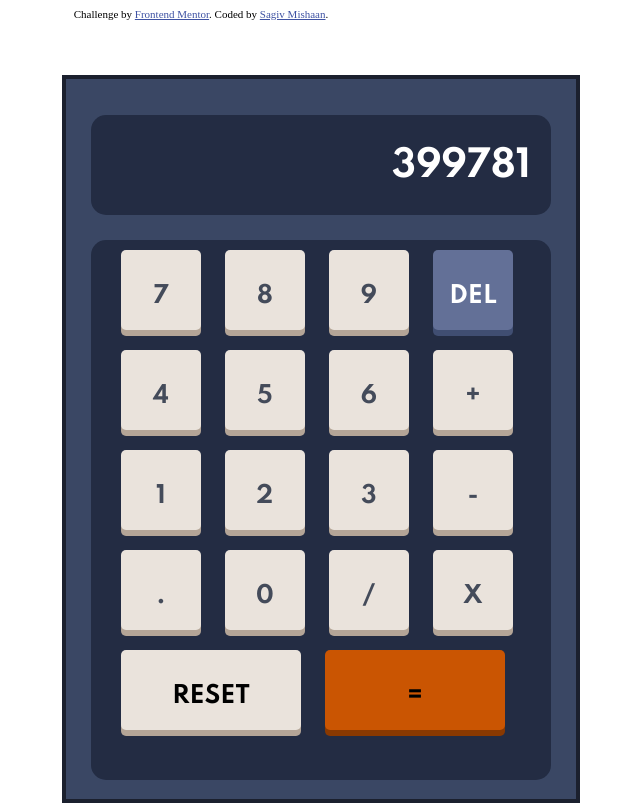
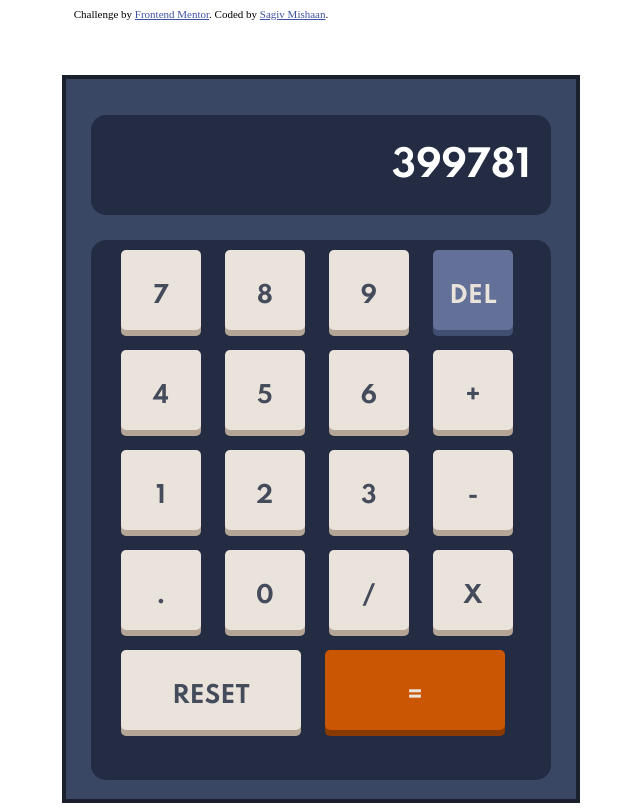
Before and after one commit to sagivmis/Calculator, a PHP site: page / in a window 1280 px wide. Shown: the whole page, without its empty margins (439-1079 px from the left). Run offline with PHP 8.4, Linux system fonts and the light colour scheme.

Commit message:
[Update] style.css

```diff
--- a/style.css
+++ b/style.css
@@ -79,6 +79,7 @@
   position: relative;
   display: inline-block;
   background-color: hsl(225, 21%, 49%);
+  color: hsl(30, 25%, 89%);
   width: 80px;
   height: 80px;
   left: 20px;
@@ -106,6 +107,7 @@
   left: 20px;
   border-radius: 5px;
   margin: 10px;
+  color: hsl(221, 14%, 31%);
   /* font-size: 200px; */
   box-shadow: 0 6px 0px 0px hsl(28, 16%, 65%);
 }
@@ -119,6 +121,8 @@
   height: 80px;
   left: 20px;
   border-radius: 5px;
+  color: hsl(30, 25%, 89%);
+
   margin: 10px;
   box-shadow: 0 6px 0px 0px hsl(25, 99%, 27%);
 }
```
